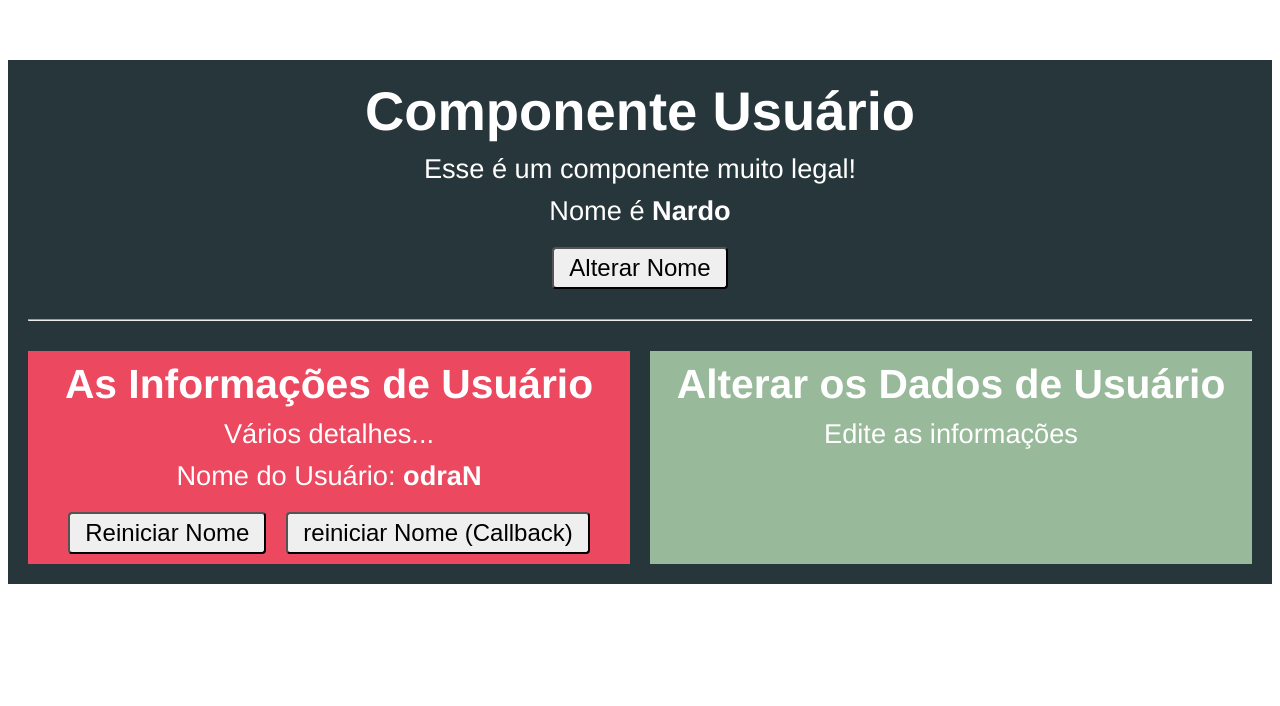
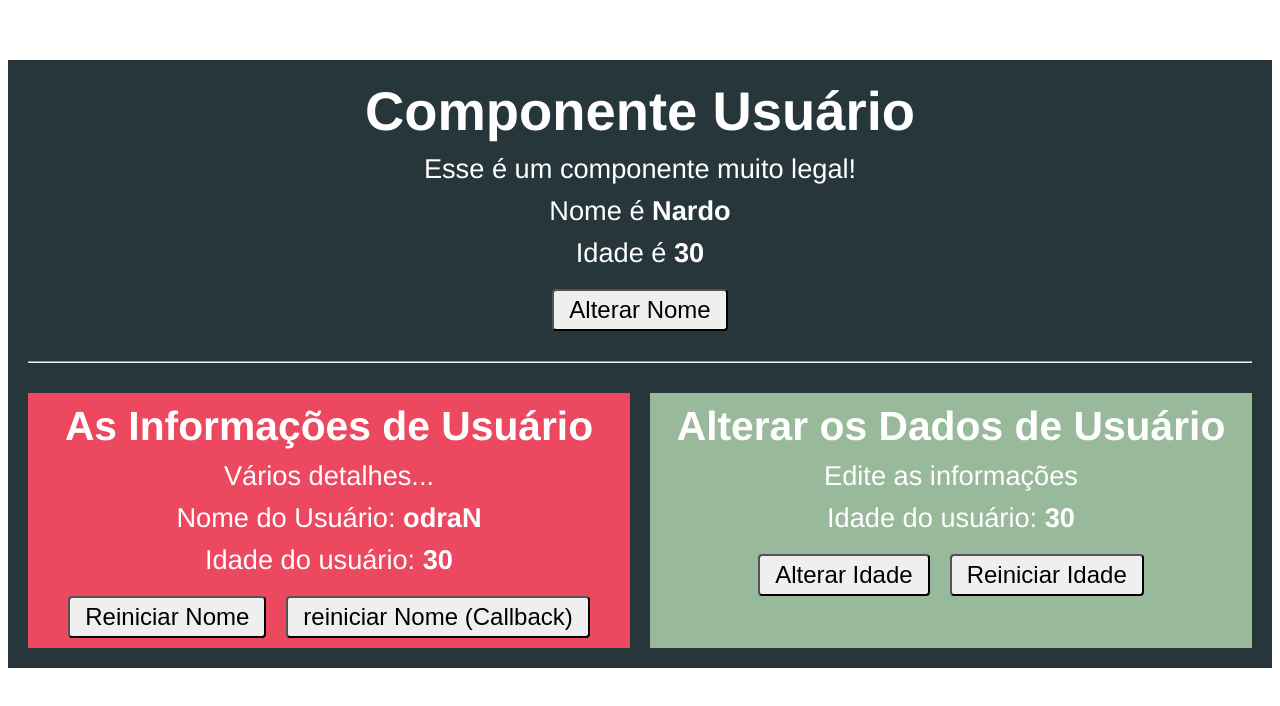
Before and after one commit to Nardogomes/vuejs-learning, a Vue app in the folder comunicacao/: page / in a window 1280 px wide. Shown: the top 706 px of the page. Built offline with nearby package versions, Linux system fonts and the light colour scheme.

Commit message:
Comunicação entre componentes irmãos.

```diff
--- a/comunicacao/src/components/Usuario.vue
+++ b/comunicacao/src/components/Usuario.vue
@@ -3,15 +3,21 @@
     <h1>Componente Usuário</h1>
     <p>Esse é um componente muito legal!</p>
     <p>Nome é <strong>{{ nome }}</strong></p>
+    <p>Idade é <strong>{{ idade }}</strong></p>
     <button @click="alterarNome">Alterar Nome</button>
     <hr />
     <div class="componentes">
       <app-usuario-info
         :nome="nome"
+        :idade="idade"
         @nomeMudou="nome = $event"
         :reiniciarFn="reiniciarNome"
       />
-      <app-usuario-editar />
+      <app-usuario-editar
+        :idade="idade"
+        @idadeMudou="idade = $event"
+        :reiniciarFn="reiniciarIdade"
+      />
     </div>
   </div>
 </template>
@@ -25,6 +31,7 @@
   data() {
     return {
       nome: "Nardo",
+      idade: 30
     };
   },
   methods: {
@@ -33,6 +40,8 @@
     },
     reiniciarNome() {
       this.nome = 'Nardo'
+    },reiniciarIdade() {
+      this.idade = 30
     }
   },
 };
--- a/comunicacao/src/components/UsuarioEditar.vue
+++ b/comunicacao/src/components/UsuarioEditar.vue
@@ -2,12 +2,21 @@
     <div class="componente">
         <h2>Alterar os Dados de Usuário</h2>
         <p>Edite as informações</p>
+        <p>Idade do usuário: <strong>{{ idade }}</strong></p>
+        <button @click="alterarIdade">Alterar Idade</button>
+        <button @click="reiniciarFn">Reiniciar Idade</button>
     </div>
 </template>
 
 <script>
 export default {
-
+  props: ['idade', 'reiniciarFn'],
+  methods: {
+    alterarIdade() {
+      // this.idade = 33
+      this.$emit('idadeMudou', 33)
+    }
+  }
 }
 </script>
 
--- a/comunicacao/src/components/UsuarioInfo.vue
+++ b/comunicacao/src/components/UsuarioInfo.vue
@@ -2,9 +2,8 @@
   <div class="componente">
     <h2>As Informações de Usuário</h2>
     <p>Vários detalhes...</p>
-    <p>
-      Nome do Usuário: <strong>{{ inverteNome() }}</strong>
-    </p>
+    <p>Nome do Usuário: <strong>{{ inverteNome() }}</strong></p>
+    <p>Idade do usuário: <strong>{{ idade }}</strong></p>
     <button @click="reiniciarNome">Reiniciar Nome</button>
     <button @click="reiniciarFn">reiniciar Nome (Callback)</button>
   </div>
@@ -21,7 +20,8 @@
       //   return Array(10).fill(0).join(',')
       // }
     },
-    reiniciarFn: Function
+    reiniciarFn: Function,
+    idade: Number
   },
   methods: {
     inverteNome() {
```
